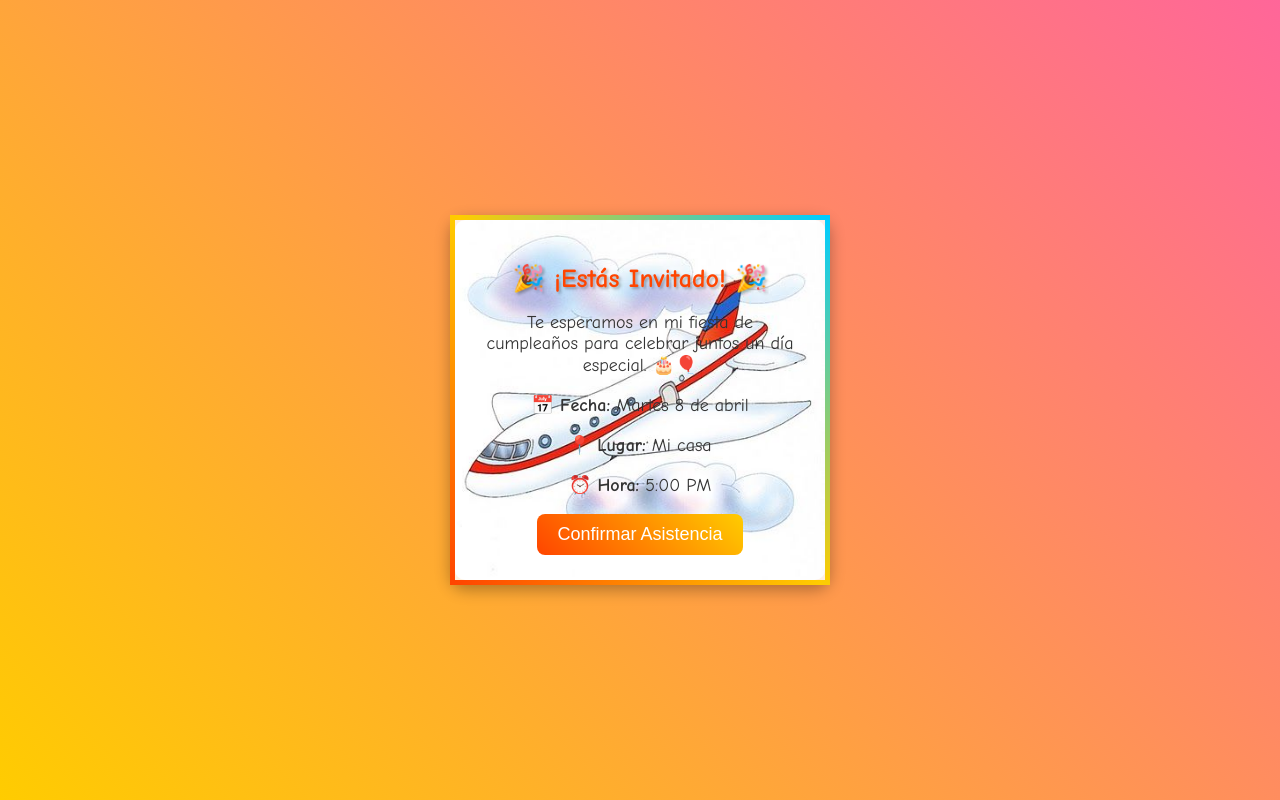
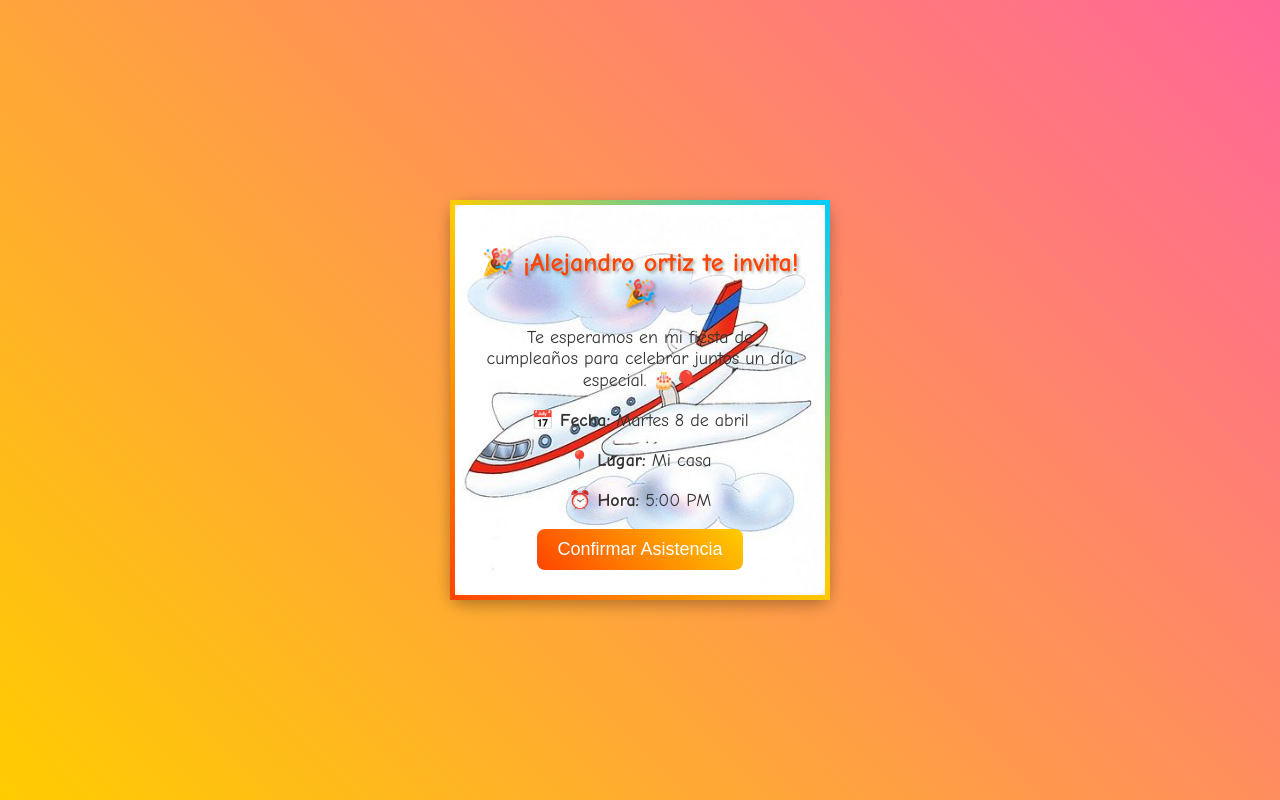
Before and after one commit to Oscar02032007/tarjeta_invitacion, a plain HTML site: page index.html in a window 1280 px wide. Drawn offline with Linux system fonts and the light colour scheme.

Commit message:
Update index.html

```diff
--- a/index.html
+++ b/index.html
@@ -9,7 +9,7 @@
 <body>
     <div class="card">
         <div class="card-content">
-            <h1>🎉 ¡Estás Invitado! 🎉</h1>
+            <h1>🎉 ¡Alejandro ortiz te invita! 🎉</h1>
             <p>Te esperamos en mi fiesta de cumpleaños para celebrar juntos un día especial. 🎂🎈</p>
             <p><strong>📅 Fecha:</strong> Martes 8 de abril</p>
             <p><strong>📍 Lugar:</strong> Mi casa</p>
```
